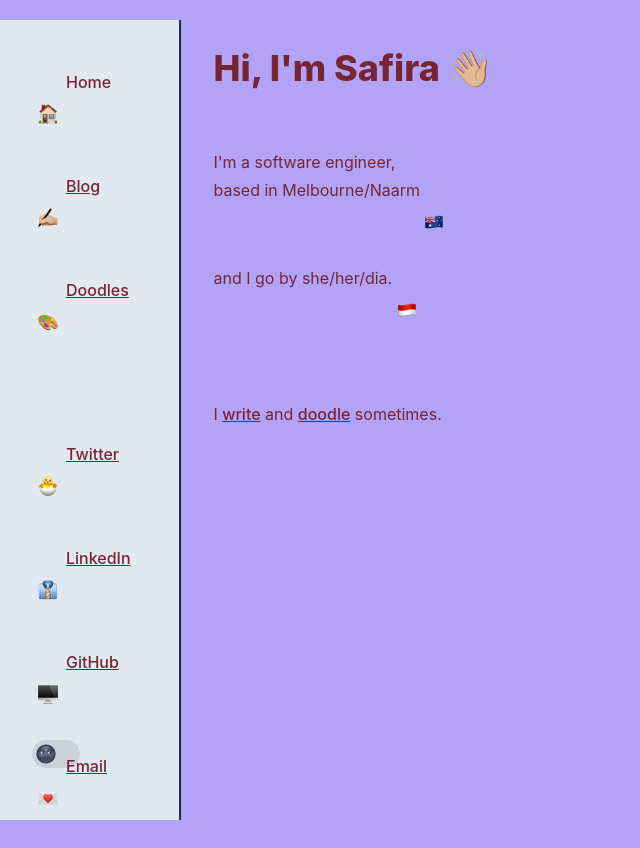
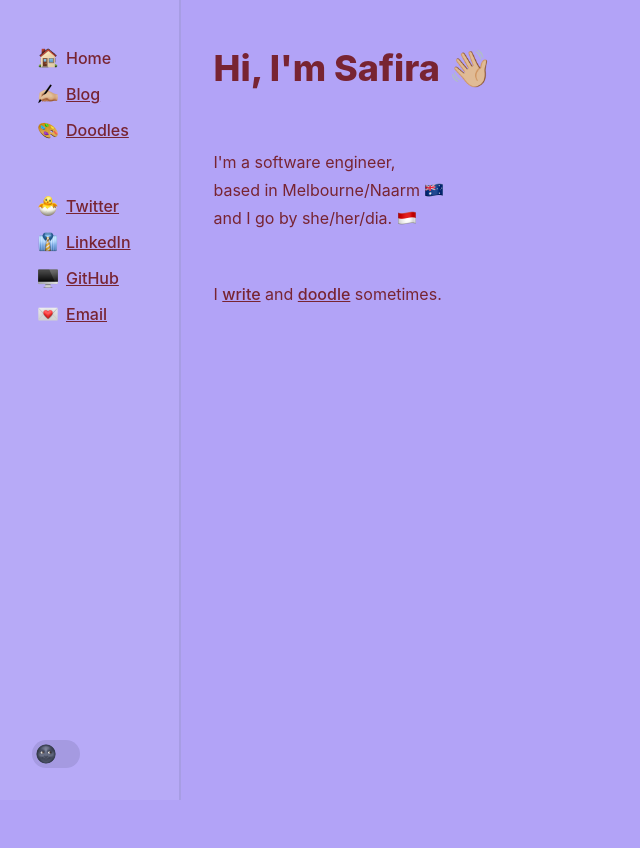
Before and after one commit to safiranugroho/safira.me, a Next.js app: page / in a window 1280 px wide. Shown: the whole page, without its empty margins (0-640 px from the left). After the commit the page ends 800 px from the top, so only its background shows below. Built offline with nearby package versions, Linux system fonts and the light colour scheme.

Commit message:
fix: styles

```diff
--- a/app/_components/InlineImage.tsx
+++ b/app/_components/InlineImage.tsx
@@ -1,5 +1,5 @@
 import Image, { ImageProps } from "next/image";
 
 export const InlineImage = ({ src, alt }: ImageProps) => (
-  <Image src={src} alt={alt} width={28} height={28} className='inline pr-2 m-0 align-text-top'/>
+  <Image src={src} alt={alt} width={28} height={28} className='inline pr-2 m-0! align-text-top'/>
 )
--- a/app/_components/Navigation.tsx
+++ b/app/_components/Navigation.tsx
@@ -53,16 +53,16 @@ export const Navigation = () => {
 
   return (
     <nav className={`sticky top-0 min-w-max md:w-1/3 lg:w-1/6 md:h-screen bg-inherit z-20`}>
-      <div className="w-full h-full bg-slate-200 dark:bg-slate-900 bg-opacity-10 dark:bg-opacity-10 border-slate-800 dark:border-slate-200 border-opacity-10 dark:border-opacity-10 border-solid border-b-2 md:border-b-0 md:border-r-2">
-        <ul className='sticky top-0 m-0 py-4 md:py-10 px-8 list-none w-full flex flex-row justify-between md:flex-col md:gap-0'>
+      <div className="w-full h-full bg-slate-200/10 dark:bg-slate-900/10 border-slate-800/10 dark:border-slate-200/10 border-solid border-b-2 md:border-b-0 md:border-r-2">
+        <ul className='sticky top-0 m-0! py-4 md:py-10 px-8 list-none w-full flex flex-row justify-between md:flex-col md:gap-0'>
           {nav.map(({ href, children }, i) => {
             const isActive = href === '/' ? isHome : pathname.startsWith(href);
-            return <li key={i} className="my-1"><Link href={href} className={isActive ? 'no-underline' : undefined}>{children}</Link></li>
+            return <li key={i} className="my-1!"><Link href={href} className={isActive ? 'no-underline' : undefined}>{children}</Link></li>
           })}
         </ul>
-        <ul className='hidden sticky top-0 m-0 px-8 list-none w-full md:flex md:flex-col md:gap-0'>
+        <ul className='hidden sticky top-0 m-0! px-8 list-none w-full md:flex md:flex-col md:gap-0'>
           {socialMedia.map(({ href, children }, i) => (
-            <li key={i} className="my-1"><Link href={href}>{children}</Link></li>
+            <li key={i} className="my-1!"><Link href={href}>{children}</Link></li>
           ))}
         </ul>
         <ThemeToggle />
--- a/app/blog/[slug]/layout.tsx
+++ b/app/blog/[slug]/layout.tsx
@@ -9,7 +9,7 @@ type MetadataProps = {
 }
 
 const Metadata = ({ label, value }: MetadataProps) => (
-  <p className="text-sm flex gap-2 m-0 lg:flex-col lg:gap-0 xl:flex-row xl:gap-2">
+  <p className="text-sm flex gap-2 m-0! lg:flex-col lg:gap-0 xl:flex-row xl:gap-2">
     <span className="font-semibold">{label}:</span>
     <span>{value}</span>
   </p>
--- a/app/doodles/[slug]/layout.tsx
+++ b/app/doodles/[slug]/layout.tsx
@@ -19,7 +19,7 @@ export default async function Layout({ params, children }: LayoutProps) {
   return <>
     <div className="mb-12">
       <h1 className="mb-0">{data.title}</h1>
-      <p className="m-0">{data.description}</p>
+      <p className="m-0!">{data.description}</p>
     </div>
     <div className="flex flex-col justify-center m-auto h-full">{children}</div>
   </>;
--- a/app/layout.tsx
+++ b/app/layout.tsx
@@ -8,7 +8,7 @@ type RootLayoutProps = {
 }
 
 export default function RootLayout({ children }: RootLayoutProps) {
-  const prose = `prose dark:prose-invert hover:prose-a:no-underline before:prose-code:hidden after:prose-code:hidden`;
+  const prose = `prose dark:prose-invert prose-a:hover:no-underline prose-code:before:hidden prose-code:after:hidden`;
 
   return (
     <html lang="en">
--- a/app/not-found.tsx
+++ b/app/not-found.tsx
@@ -8,7 +8,7 @@ export default function NotFound() {
     <>
       <h1>Oops, nothing to see here!</h1>
       <p><Link href="https://www.twitter.com/hisafira/">Let me know</Link> what you were looking for.</p>
-      <Image src={detective} alt='Point left icon' width={60} height={60} className="p-0 m-0" />
+      <Image src={detective} alt='Point left icon' width={60} height={60} className="p-0 m-0!" />
     </>
   )
 }
```
